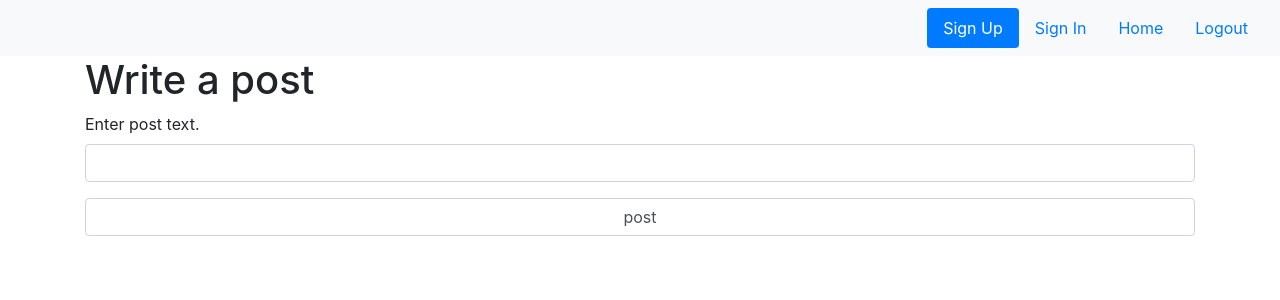
After one commit to Level-2-Project/Project---2, a PHP site: page /post.php in a window 1280 px wide. The commit adds this page. Shown: the top 300 px of the page. Run offline with PHP 8.4, Linux system fonts and the light colour scheme.

Commit message:
24.03.2021

```diff
--- a/Project/includes/header.php
+++ b/Project/includes/header.php
@@ -1,5 +1,9 @@
 <?php
+
+date_default_timezone_set("Europe/Sofia");
+
 include 'db_connect.php';
+
 ?>
 <!DOCTYPE html>
 <html lang="en">
@@ -27,6 +31,9 @@ include 'db_connect.php';
 			<li class="nav-item active">
 				<a class="nav-link" href="index.php">Home<span class="sr-only">(current)</span></a>
 			</li>
+			<li class="nav-item active">
+				<a class="nav-link" href="logout.php">Logout<span class="sr-only">(current)</span></a>
+			</li>
 		</ul>
 	</div>
 </nav>
--- a/Project/index.php
+++ b/Project/index.php
@@ -1,5 +1,7 @@
 <?php
 include '../Project/includes/header.php';
+
+session_start();
 
 // $filter_query = '';
 
@@ -23,7 +25,8 @@ $result = mysqli_query( $conn, $read_query );
 if( mysqli_num_rows( $result ) > 0 ){
 
 	?>
-	<h1>Facebook Posts<span><a href="create.php" class="btn btn-info">Create Post</a></span></h1>
+	<h1>Facebook Posts<span><a href="post.php" class="btn btn-info <?=(!isset($_SESSION['user_id']))
+		? 'disabled' : ''  ?>" >Create Post</a></span></h1>
 
 	<form action="index.php" method="get" accept-charset="utf-8">
 		<input type="text" name="filter" value='' placeholder="Enter Keyword">
--- /dev/null
+++ b/Project/logout.php
@@ -0,0 +1,6 @@
+<?php
+session_start();
+unset($_SESSION["user_id"]);
+unset($_SESSION["name"]);
+header("Location:index.php");
+?>
--- /dev/null
+++ b/Project/post.php
@@ -0,0 +1,37 @@
+<?php
+
+include '../Project/includes/header.php';
+
+session_start();
+
+?>
+
+	<h1>Write a post</h1>
+<form method="post" action="">
+	<div class="form-group">
+		<label>Enter post text.</label>
+		<input class="form-control" type="text" name="post_text">
+	</div>
+	<div class="form-group">
+		<input class="form-control" type="submit" name="submit" value="post">
+	</div>
+</form>
+
+<?php
+
+if( isset( $_POST['submit'] ) ){
+
+	$current_date = date('Y-m-d G:i:s');
+	$post_text = $_POST['post_text'];
+	$user_id = $_SESSION['user_id'];
+
+	$insert_query = "INSERT INTO `posts`(`user_id`, `text`, `created_at`) VALUES ('$user_id', '$post_text', '$current_date')";
+
+	$result = mysqli_query($conn, $insert_query);
+
+	if($result){
+		echo header('Location:sign_in.php');
+	} else {
+		die('Query failed!' . mysqli_error($conn));
+	}
+}
```
Also changed, not shown: Project/sign_in.php (+21 -4 lines), Project/sign_up.php (+5 -5 lines), Resources/logo.jpg (added), Resources/logo_2.png (added), Resources/logo_3.jpg (added), Resources/logo_4.png (added).
